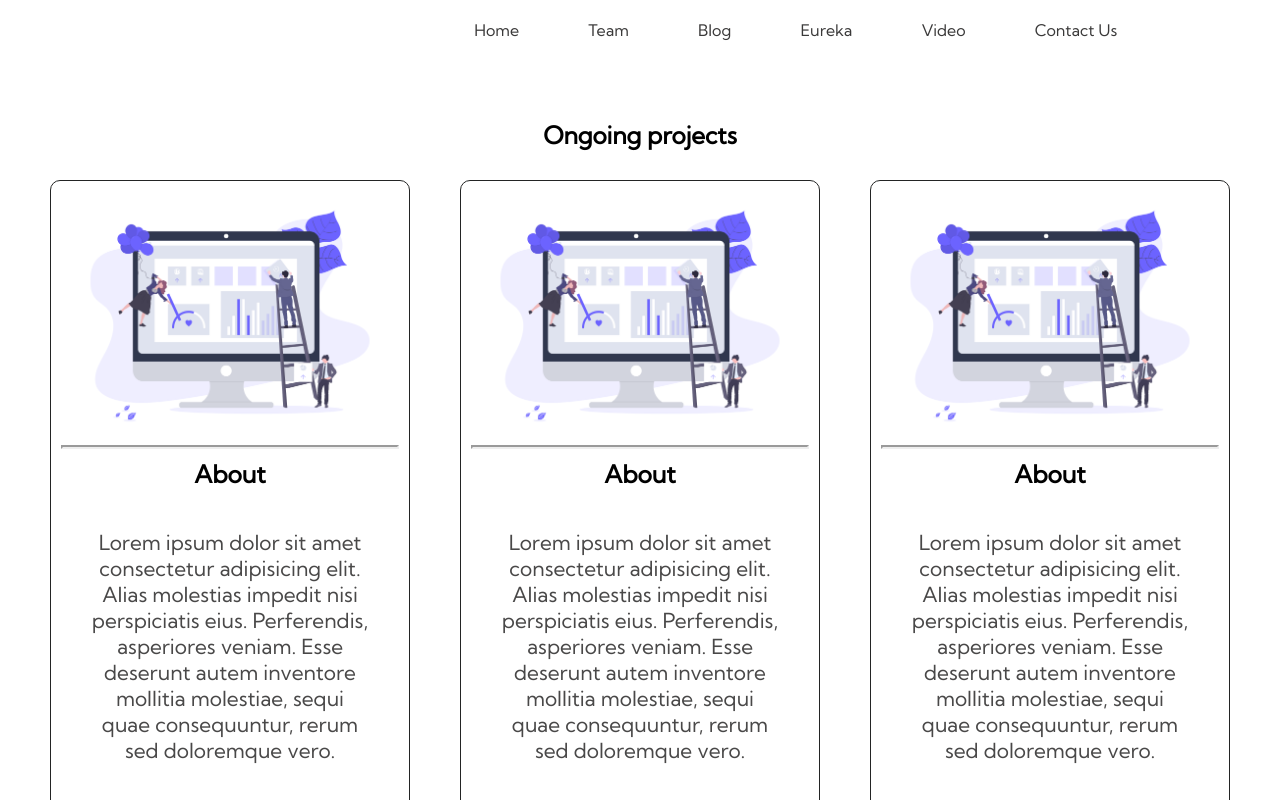
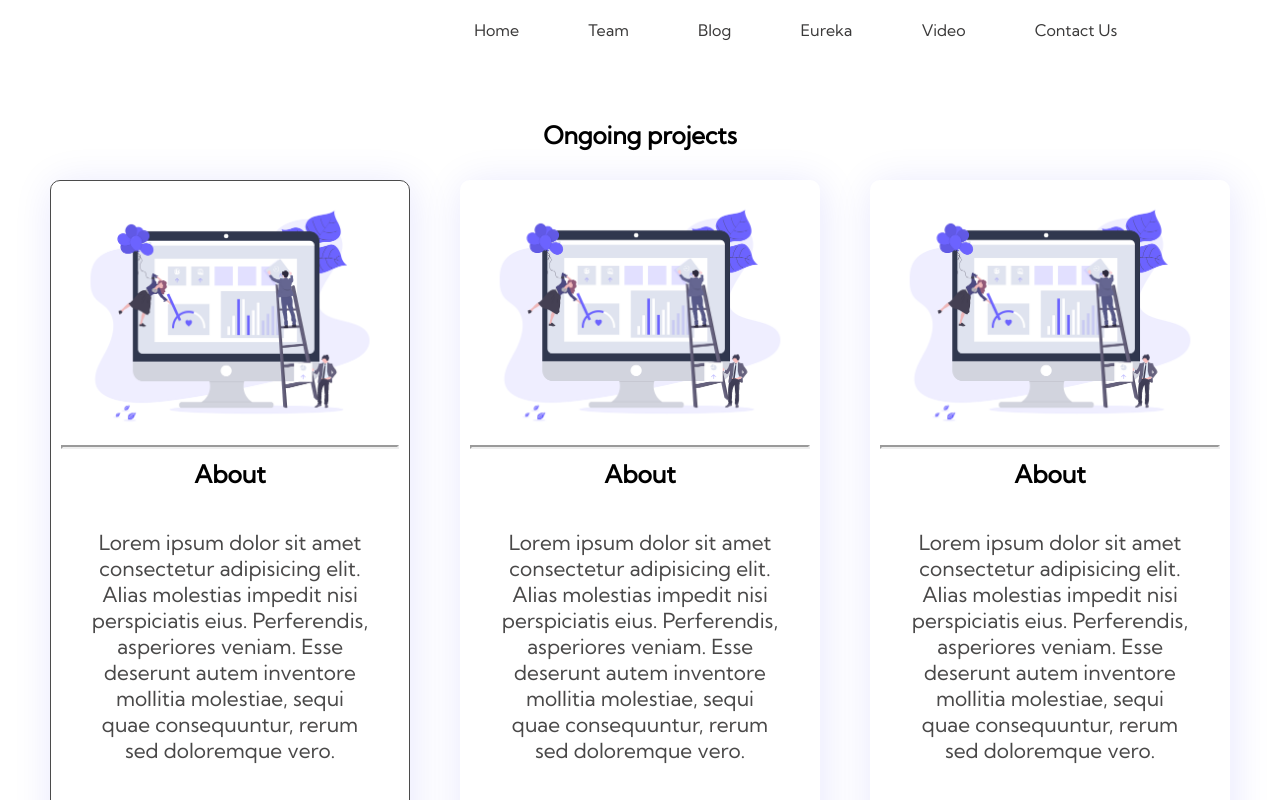
Before and after one commit to nk4456542/dscnav, a plain HTML site: page index.html in a window 1280 px wide. In both pictures the pointer is over the element 230 px from the left and 521 px from the top of the page. Shown: the top 800 px of the page. Drawn offline with nearby package versions, Linux system fonts and the light colour scheme.

Commit message:
Add background shadow

```diff
--- a/style.css
+++ b/style.css
@@ -118,8 +118,13 @@ a{
     display: flex;
     flex-direction: column;
     border-radius: 10px;
-    border:1px solid #232424;
+    /* border:1px solid #232424; */
     font-size: 1.3rem;
+    box-shadow: 2px 4px 40px rgba(19, 15, 235, 0.1);
+}
+.projects:hover{
+    transition: all 4s ease;
+    border:1px solid #4b4b4b;
 }
 
 .projects h3{
```
